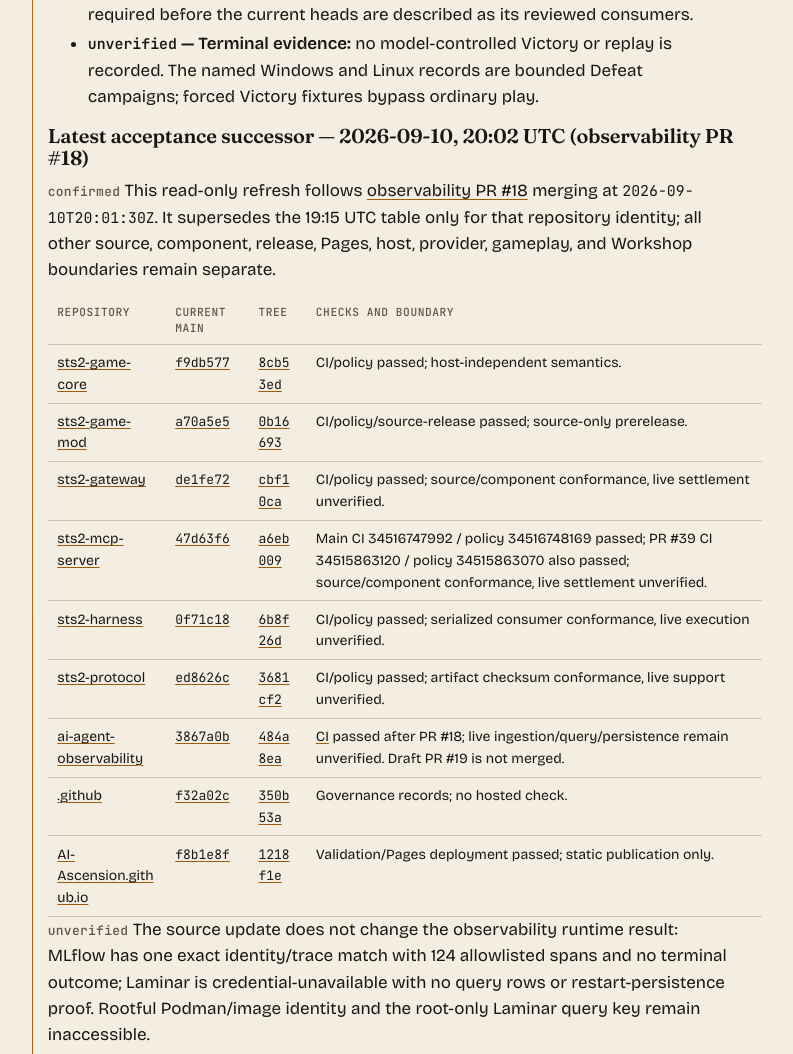
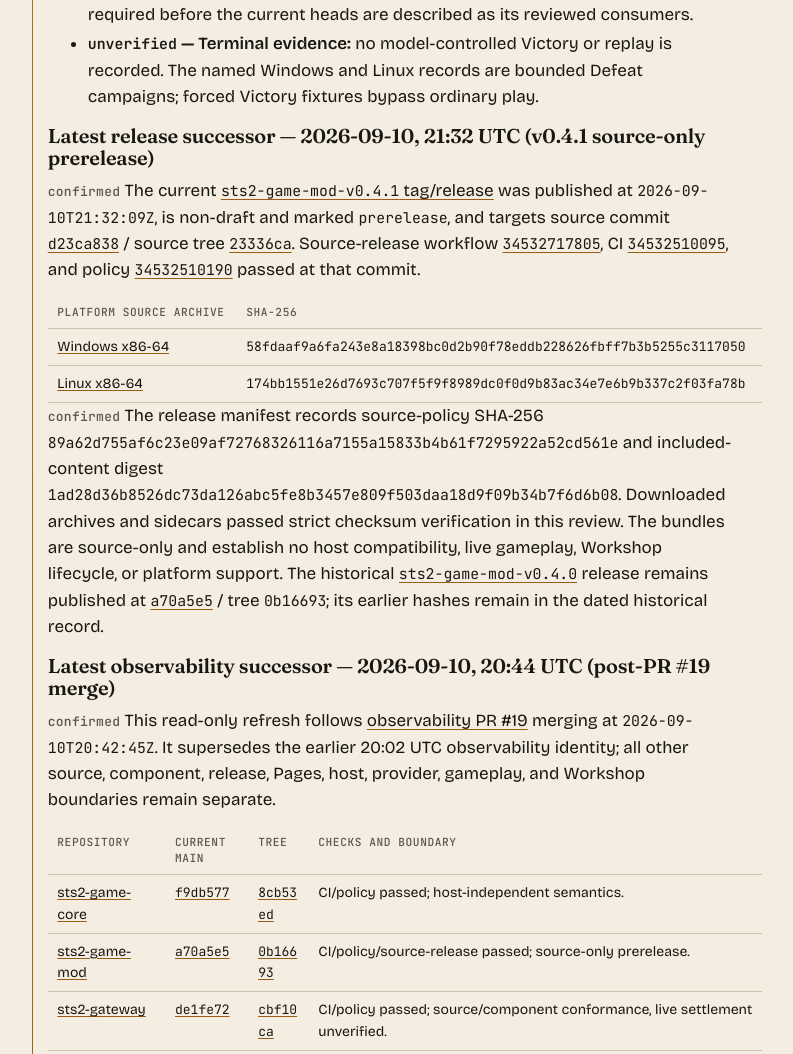
Before and after one commit to AI-Ascension/AI-Ascension.github.io, a plain HTML site: page evidence.html in a window 1280 px wide. Shown: the part 1391-2445 px from the top of the page, without its empty margins (454-1247 px from the left). Drawn offline with Linux system fonts and the light colour scheme.

Commit message:
docs: record v0.4.1 and observability successor

```diff
--- a/evidence.html
+++ b/evidence.html
@@ -79,8 +79,18 @@
       <li><strong><code>confirmed</code> — Artifact boundary:</strong> the accepted <code>coop-native-v1</code> artifact at protocol <a href="https://github.com/AI-Ascension/sts2-protocol/commit/ed8626c2cf30089b4bdf214a2fdcb09b3eca3d29"><code>ed8626c</code></a> remains bound to producer <code>ab702db</code>, gateway <code>de1fe723</code>, MCP <code>47d63f6</code>, and harness H0 <code>a2cb481</code>. Its schema digest and serialized <code>source_to_consumer: pass</code> record are unchanged; a new artifact capture and conformance refresh is required before the current heads are described as its reviewed consumers.</li>
       <li><strong><code>unverified</code> — Terminal evidence:</strong> no model-controlled Victory or replay is recorded. The named Windows and Linux records are bounded Defeat campaigns; forced Victory fixtures bypass ordinary play.</li>
     </ul>
-    <h3>Latest acceptance successor — 2026-09-10, 20:02 UTC (observability PR #18)</h3>
-    <p><span class="stamp stamp--confirmed">confirmed</span> This read-only refresh follows <a href="https://github.com/AI-Ascension/ai-agent-observability/pull/18">observability PR #18</a> merging at <code>2026-09-10T20:01:30Z</code>. It supersedes the 19:15 UTC table only for that repository identity; all other source, component, release, Pages, host, provider, gameplay, and Workshop boundaries remain separate.</p>
+    <h3>Latest release successor — 2026-09-10, 21:32 UTC (v0.4.1 source-only prerelease)</h3>
+    <p><span class="stamp stamp--confirmed">confirmed</span> The current <a href="https://github.com/AI-Ascension/sts2-game-mod/releases/tag/sts2-game-mod-v0.4.1"><code>sts2-game-mod-v0.4.1</code> tag/release</a> was published at <code>2026-09-10T21:32:09Z</code>, is non-draft and marked <code>prerelease</code>, and targets source commit <a href="https://github.com/AI-Ascension/sts2-game-mod/commit/d23ca838a7be875f32242123955b4a27782bac04"><code>d23ca838</code></a> / source tree <a href="https://github.com/AI-Ascension/sts2-game-mod/tree/23336ca834b5870d15ee6369c101d5c67ff34caf"><code>23336ca</code></a>. Source-release workflow <a href="https://github.com/AI-Ascension/sts2-game-mod/actions/runs/34532717805"><code>34532717805</code></a>, CI <a href="https://github.com/AI-Ascension/sts2-game-mod/actions/runs/34532510095"><code>34532510095</code></a>, and policy <a href="https://github.com/AI-Ascension/sts2-game-mod/actions/runs/34532510190"><code>34532510190</code></a> passed at that commit.</p>
+    <table>
+      <thead><tr><th>Platform source archive</th><th>SHA-256</th></tr></thead>
+      <tbody>
+        <tr><td><a href="https://github.com/AI-Ascension/sts2-game-mod/releases/download/sts2-game-mod-v0.4.1/ai-ascension-sts2-game-mod-0.4.1-windows-x86_64-source.tar.gz">Windows x86-64</a></td><td><code>58fdaaf9a6fa243e8a18398bc0d2b90f78eddb228626fbff7b3b5255c3117050</code></td></tr>
+        <tr><td><a href="https://github.com/AI-Ascension/sts2-game-mod/releases/download/sts2-game-mod-v0.4.1/ai-ascension-sts2-game-mod-0.4.1-linux-x86_64-source.tar.gz">Linux x86-64</a></td><td><code>174bb1551e26d7693c707f5f9f8989dc0f0d9b83ac34e7e6b9b337c2f03fa78b</code></td></tr>
+      </tbody>
+    </table>
+    <p><span class="stamp stamp--confirmed">confirmed</span> The release manifest records source-policy SHA-256 <code>89a62d755af6c23e09af72768326116a7155a15833b4b61f7295922a52cd561e</code> and included-content digest <code>1ad28d36b8526dc73da126abc5fe8b3457e809f503daa18d9f09b34b7f6d6b08</code>. Downloaded archives and sidecars passed strict checksum verification in this review. The bundles are source-only and establish no host compatibility, live gameplay, Workshop lifecycle, or platform support. The historical <a href="https://github.com/AI-Ascension/sts2-game-mod/releases/tag/sts2-game-mod-v0.4.0"><code>sts2-game-mod-v0.4.0</code></a> release remains published at <a href="https://github.com/AI-Ascension/sts2-game-mod/commit/a70a5e5bb2fa89fade7e16dbb4a58ed80e31355b"><code>a70a5e5</code></a> / tree <code>0b16693</code>; its earlier hashes remain in the dated historical record.</p>
+    <h3>Latest observability successor — 2026-09-10, 20:44 UTC (post-PR #19 merge)</h3>
+    <p><span class="stamp stamp--confirmed">confirmed</span> This read-only refresh follows <a href="https://github.com/AI-Ascension/ai-agent-observability/pull/19">observability PR #19</a> merging at <code>2026-09-10T20:42:45Z</code>. It supersedes the earlier 20:02 UTC observability identity; all other source, component, release, Pages, host, provider, gameplay, and Workshop boundaries remain separate.</p>
     <table>
       <thead><tr><th>Repository</th><th>Current main</th><th>Tree</th><th>Checks and boundary</th></tr></thead>
       <tbody>
@@ -90,7 +100,7 @@
         <tr><td><a href="https://github.com/AI-Ascension/sts2-mcp-server">sts2-mcp-server</a></td><td><a href="https://github.com/AI-Ascension/sts2-mcp-server/commit/47d63f6ce41c9efb3431dea6dc31b39fddc5d79a"><code>47d63f6</code></a></td><td><a href="https://api.github.com/repos/AI-Ascension/sts2-mcp-server/git/trees/a6eb009912a4f624c49398f6cfc25022da65b563"><code>a6eb009</code></a></td><td>Main CI 34516747992 / policy 34516748169 passed; PR #39 CI 34515863120 / policy 34515863070 also passed; source/component conformance, live settlement unverified.</td></tr>
         <tr><td><a href="https://github.com/AI-Ascension/sts2-harness">sts2-harness</a></td><td><a href="https://github.com/AI-Ascension/sts2-harness/commit/0f71c186bfa7a8c2e5157916fe753eedef9a8bb6"><code>0f71c18</code></a></td><td><a href="https://api.github.com/repos/AI-Ascension/sts2-harness/git/trees/6b8f26d5f236fd4e9639a7ae89a64243dec44193"><code>6b8f26d</code></a></td><td>CI/policy passed; serialized consumer conformance, live execution unverified.</td></tr>
         <tr><td><a href="https://github.com/AI-Ascension/sts2-protocol">sts2-protocol</a></td><td><a href="https://github.com/AI-Ascension/sts2-protocol/commit/ed8626c2cf30089b4bdf214a2fdcb09b3eca3d29"><code>ed8626c</code></a></td><td><a href="https://api.github.com/repos/AI-Ascension/sts2-protocol/git/trees/3681cf21ce1941a3107d2cf9a80ec4257557337b"><code>3681cf2</code></a></td><td>CI/policy passed; artifact checksum conformance, live support unverified.</td></tr>
-        <tr><td><a href="https://github.com/AI-Ascension/ai-agent-observability">ai-agent-observability</a></td><td><a href="https://github.com/AI-Ascension/ai-agent-observability/commit/3867a0bf7bd43ba8ad99a2f5e1d685261bd3c504"><code>3867a0b</code></a></td><td><a href="https://api.github.com/repos/AI-Ascension/ai-agent-observability/git/trees/484a8eaf36f8afcd1e4c446944e948a12bae8cd0"><code>484a8ea</code></a></td><td><a href="https://github.com/AI-Ascension/ai-agent-observability/actions/runs/34523863255">CI</a> passed after PR #18; live ingestion/query/persistence remain unverified. Draft PR #19 is not merged.</td></tr>
+        <tr><td><a href="https://github.com/AI-Ascension/ai-agent-observability">ai-agent-observability</a></td><td><a href="https://github.com/AI-Ascension/ai-agent-observability/commit/89539a6e7754b389f8eac148ba8a49c3892cddd8"><code>89539a6e</code></a></td><td><a href="https://github.com/AI-Ascension/ai-agent-observability/tree/dd948bdb68844f83e79e36611faacb945030b618"><code>dd948bdb</code></a></td><td><a href="https://github.com/AI-Ascension/ai-agent-observability/actions/runs/34528007520">CI</a> passed after PR #19 merged; OTel bind/inode deployment repair is source/component evidence, while live ingestion/query/persistence remain unverified.</td></tr>
         <tr><td><a href="https://github.com/AI-Ascension/.github">.github</a></td><td><a href="https://github.com/AI-Ascension/.github/commit/f32a02c81c5304c60775f9f416d36239c4ae5e23"><code>f32a02c</code></a></td><td><a href="https://api.github.com/repos/AI-Ascension/.github/git/trees/350b53addc5d9ebc3461ba24707e8d0113548a43"><code>350b53a</code></a></td><td>Governance records; no hosted check.</td></tr>
         <tr><td><a href="https://github.com/AI-Ascension/AI-Ascension.github.io">AI-Ascension.github.io</a></td><td><a href="https://github.com/AI-Ascension/AI-Ascension.github.io/commit/f8b1e8fedeb6d22e79cd19efb8bdd2e4360cf605"><code>f8b1e8f</code></a></td><td><a href="https://api.github.com/repos/AI-Ascension/AI-Ascension.github.io/git/trees/1218f1e42f6eed422e1d2f1beb81ab46a5fc5720"><code>1218f1e</code></a></td><td>Validation/Pages deployment passed; static publication only.</td></tr>
       </tbody>
```
Also changed, not shown: repositories.html (+5 -3 lines), README.md.
